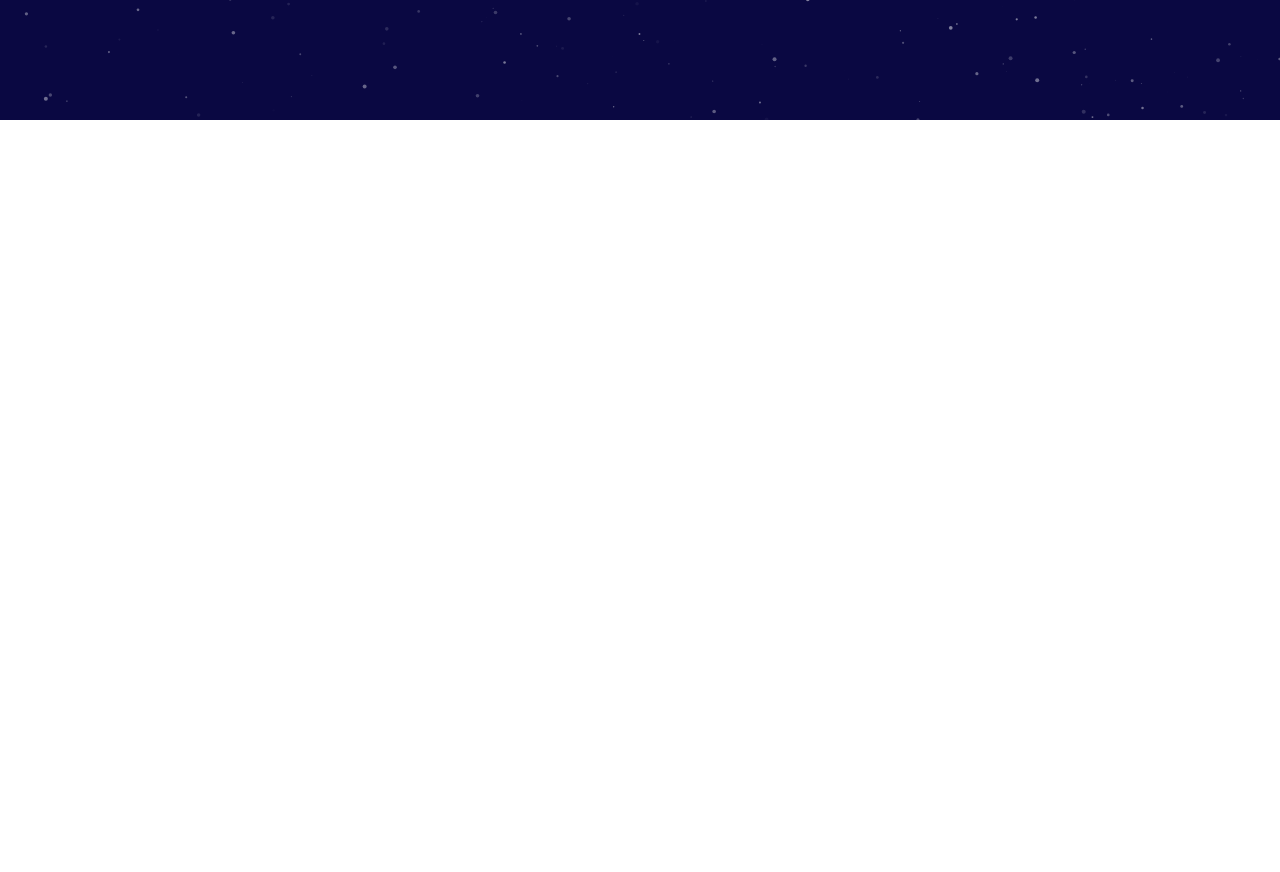
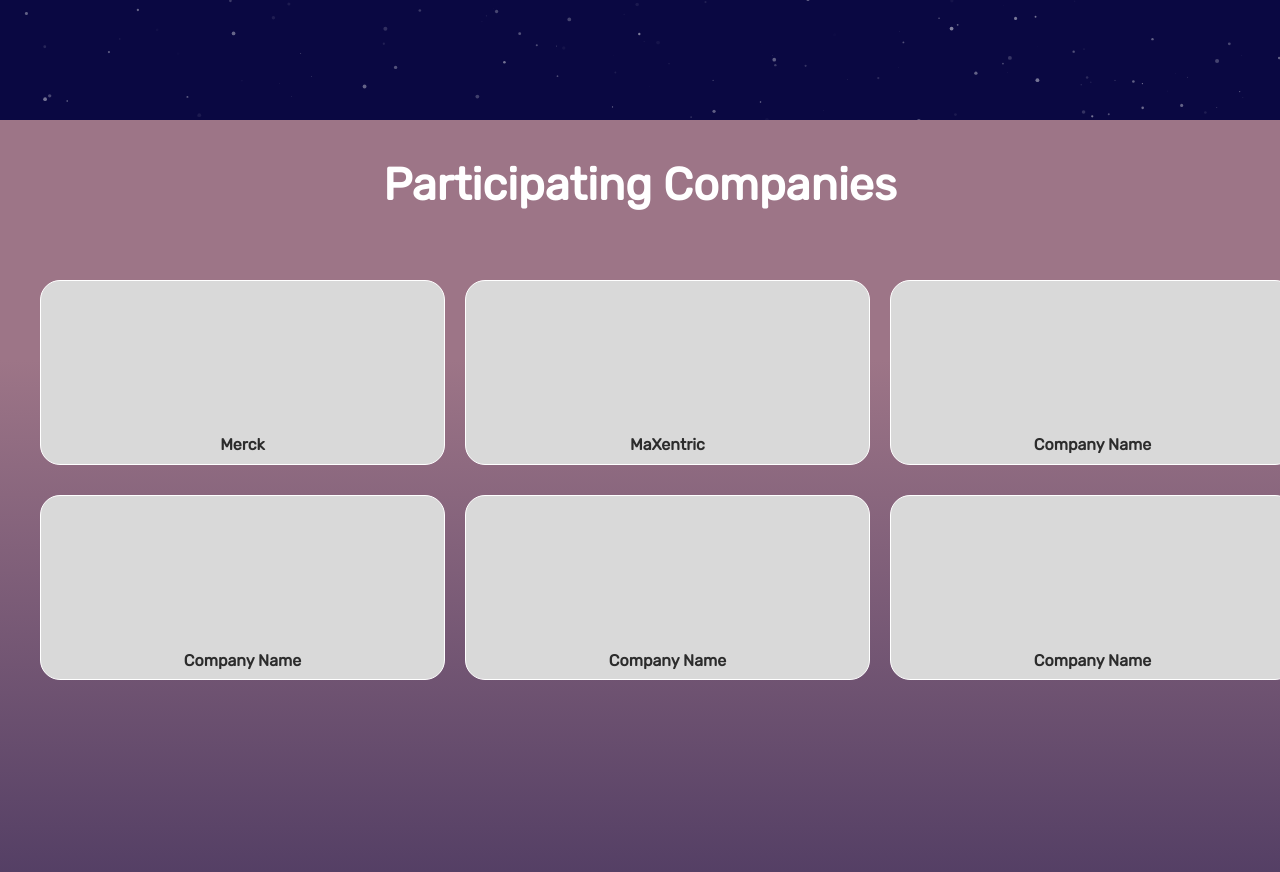
Before and after one commit to acmucsd/space-2022, a Next.js app: page / in a window 1280 px wide. Shown: the part 680-1552 px from the top of the page. Before the commit the page ends 800 px from the top, so only its background shows below. Built offline with nearby package versions, Linux system fonts and the light colour scheme.

Commit message:
Companies Page

```diff
--- /dev/null
+++ b/src/components/CompaniesGrid/index.tsx
@@ -0,0 +1,24 @@
+import s from "./style.module.scss";
+
+const companies = [
+  "Merck",
+  "MaXentric",
+  "Company Name",
+  "Company Name",
+  "Company Name",
+  "Company Name",
+];
+
+const CompaniesGrid: React.FC = () => {
+  return (
+    <div className={s.container}>
+      {companies.map((companyName, index) => (
+        <div className={s.companyItem} key={index}>
+          <h5>{companyName}</h5>
+        </div>
+      ))}
+    </div>
+  );
+};
+
+export default CompaniesGrid;
--- /dev/null
+++ b/src/components/CompaniesGrid/style.module.scss
@@ -0,0 +1,27 @@
+.container {
+  display: grid;
+  grid-template-columns: repeat(3, 1fr);
+  place-items: center;
+  margin-top: 70px;
+  row-gap: 1.7rem;
+  column-gap: 20px;
+
+  .companyItem {
+    border: white solid 1px;
+    border-radius: 20px;
+    width: 384px;
+    height: 185px;
+    background: #d9d9d9;
+    display: flex;
+    justify-content: center;
+    align-items: flex-end;
+    width: 405px;
+
+    > h5 {
+      font-size: 16px;
+      font-family: "Rubik", sans-serif;
+      text-transform: capitalize;
+      margin-bottom: 10px;
+    }
+  }
+}
--- a/src/sections/Companies/index.tsx
+++ b/src/sections/Companies/index.tsx
@@ -1,5 +1,15 @@
+import CompaniesGrid from "src/components/CompaniesGrid";
+import s from "./style.module.scss";
+
 const Companies: React.FC = () => {
-  return <div></div>
-}
+  return (
+    <section className={s.container}>
+      <div className={s.content}>
+        <h1>Participating Companies</h1>
+        <CompaniesGrid />
+      </div>
+    </section>
+  );
+};
 
 export default Companies;
--- a/src/sections/Companies/style.module.scss
+++ b/src/sections/Companies/style.module.scss
@@ -0,0 +1,19 @@
+.container {
+  background: linear-gradient(180deg, #9d7587 30%, #0a0842 160%);
+  min-height: 100vh;
+  padding: 40px;
+
+  .content {
+    position: relative;
+    z-index: 9999;
+
+    > h1 {
+      font-family: "Rubik", sans-serif;
+      font-style: normal;
+      font-size: 45px;
+      font-weight: 600;
+      color: #ffffff;
+      text-align: center;
+    }
+  }
+}
```
